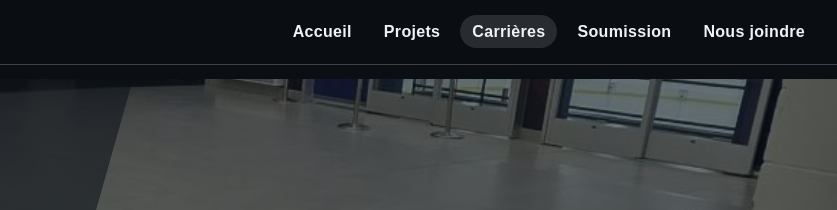
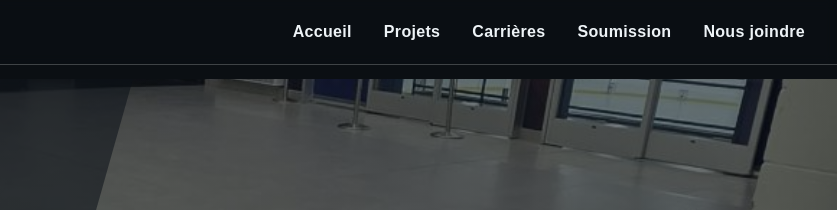
Before and after one commit to lapadulamichael/groupedmrsite, a plain HTML site: page careers.html in a window 1280 px wide. Shown: the top 210 px of the page, 443-1280 px from the left. Drawn offline with Linux system fonts and the light colour scheme.

Commit message:
Delete active around carrieres button

```diff
--- a/careers.html
+++ b/careers.html
@@ -486,7 +486,7 @@
         <ul>
           <li><a href="index.html">Accueil</a></li>
           <li><a href="projects.html">Projets</a></li>
-          <li><a href="careers.html" class="active">Carrières</a></li>
+          <li><a href="careers.html">Carrières</a></li>
           <li><a href="soumission.html">Soumission</a></li>
           <li><a href="contact.html">Nous joindre</a></li>
         </ul>
```
